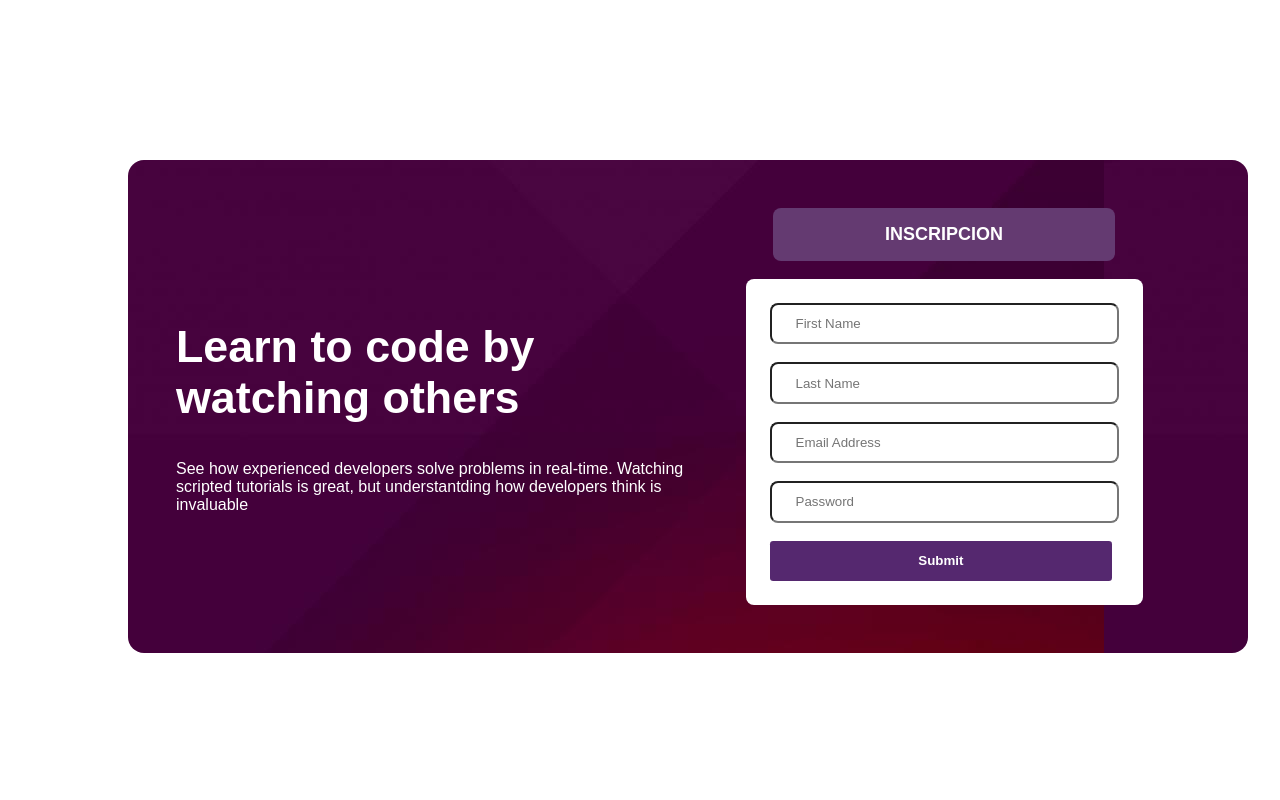
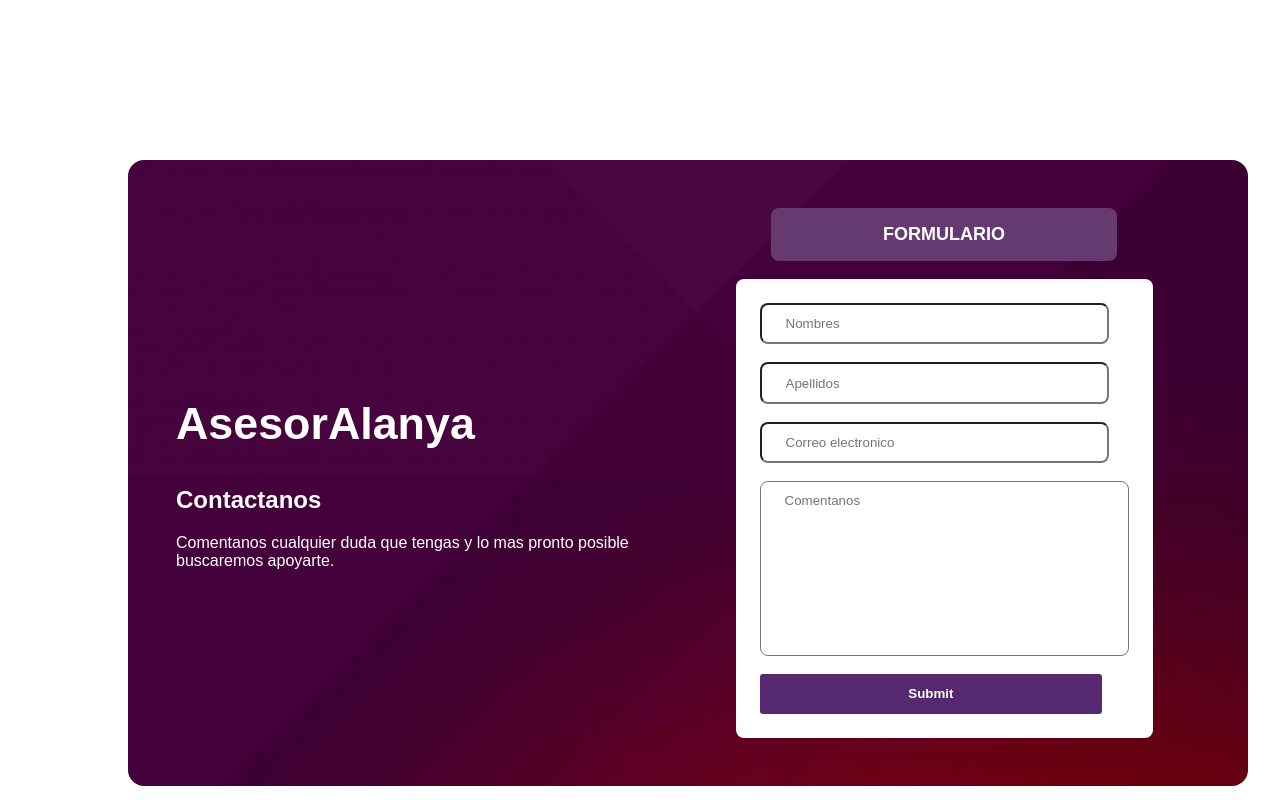
Before and after one commit to MarcosAlanya19/P_3Form-contac, a plain HTML site: page index.html in a window 1280 px wide. Drawn offline with Linux system fonts and the light colour scheme.

Commit message:
add-form

```diff
--- a/assets/styles/styles.css
+++ b/assets/styles/styles.css
@@ -30,6 +30,7 @@ body {
     display: grid;
     grid-template-columns: 1fr 1fr;
     border-radius: 1rem;
+    background-size: cover;
 }
 
 /* texto del lado izquierdo */
@@ -61,7 +62,11 @@ h1{
     padding: .7rem 9rem .7rem 1.5rem;
     border: color #6d6a75;
     display: flex;
+}
+textarea.sec-b2-text{
     justify-content: center;
+    resize: none;
+    padding: .7rem 5.5rem .7rem 1.5rem;
 }
 .sec-b2-button{
     color: white;
--- a/index.html
+++ b/index.html
@@ -15,20 +15,19 @@
         <div class="card-content">
             <section class="sec-b1">
                 <div class="sec-b1-1">
-                    <h1>Learn to code by watching others</h1>
-                    <p>See how experienced developers solve problems in real-time. Watching scripted tutorials is great,
-                        but
-                        understantding how developers think is invaluable</p>
+                    <h1>AsesorAlanya</h1>
+                    <h2>Contactanos</h2>
+                    <p>Comentanos cualquier duda que tengas y lo mas pronto posible buscaremos apoyarte.</p>
                 </div>
             </section>
             <!-- formulario del lado derecho -->
             <section class="sec-b2">
-                <button class="sec-b2-button">INSCRIPCION</button><br>
+                <button class="sec-b2-button">FORMULARIO</button><br>
                     <form action="#" class="sec-n2-form">
-                        <div><input class="sec-b2-text" placeholder="First Name" type="text" name="" id=""></div><br>
-                        <div><input class="sec-b2-text" placeholder="Last Name" type="text" name="" id=""></div><br>
-                        <div><input class="sec-b2-text" placeholder="Email Address" type="email" name="" id=""></div><br>
-                        <div><input class="sec-b2-text" placeholder="Password" type="password" name="" id=""></div><br>
+                        <div><input class="sec-b2-text" placeholder="Nombres" type="text" name="name"></div><br>
+                        <div><input class="sec-b2-text" placeholder="Apellidos" type="text" name="lastName"></div><br>
+                        <div><input class="sec-b2-text" placeholder="Correo electronico" type="email" name="email"></div><br>
+                        <div> <textarea placeholder="Comentanos" class="sec-b2-text" name="coment" cols="30" rows="10"></textarea></div><br>
                         <input class="sec-b2-button1" type="submit" >
                     </form>
             </section>
```
